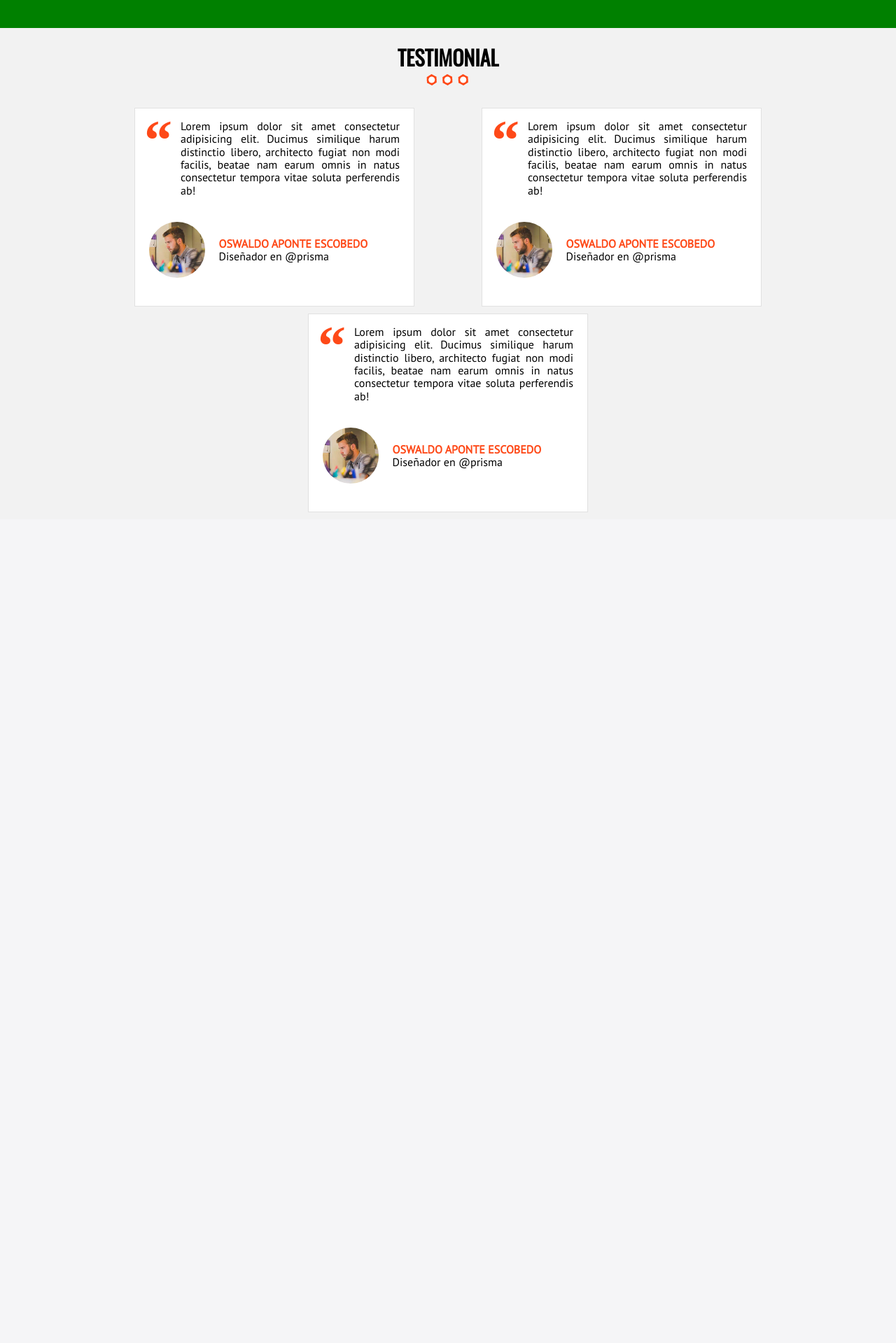
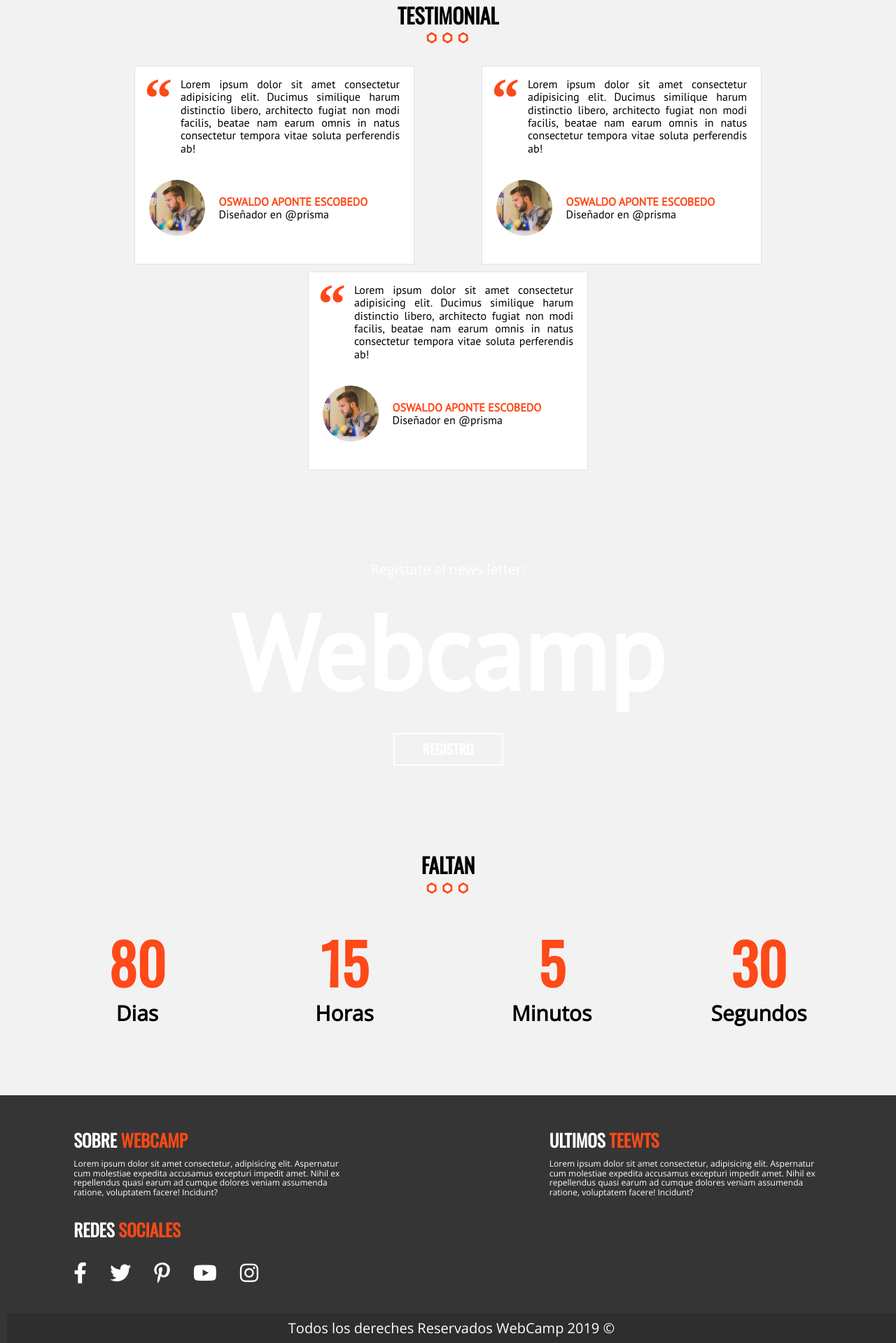
Before and after one commit to Izaird/WebCamp, a PHP site: page / in a window 1280 px wide. Shown: the part 4438-6357 px from the top of the page at 70% size. Before the commit the page ends 5170 px from the top, so only its background shows below. Run offline with PHP 8.4, Linux system fonts and the light colour scheme; a map, chart or similar area stays blank.

Commit message:
index terminado

```diff
--- a/css/style.css
+++ b/css/style.css
@@ -539,14 +539,14 @@ div.invitado:hover p{
 /* Contador */
 .parallax::before{
     width: 100%;
-    height: 100%;
-    background-size: cover;
+    height: 100% ;
+    background-size: cover !important;
     position: absolute;
     top: 0;
     left: 0;
-    background-position: center center;
-    background-repeat: no-repeat;
-    background-attachment: fixed;
+    background-position: center center !important;
+    background-repeat: no-repeat !important;
+    background-attachment: fixed !important;
 }
 .contador{
     position: relative;
@@ -583,6 +583,10 @@ ul.resumen-evento li{
     font-size: 8rem;
     margin-bottom: 1rem;
     display: block;
+    font-weight: bold;
+    font-family: var(--fuente_3);
+    margin-top: 2rem;
+
 }
 
 /* precios */
@@ -712,3 +716,101 @@ ul.lista-precios{
     border-radius: 50%;
     margin: 2rem;
 }
+
+
+/* Newsletter */
+
+.newsletter{
+    position: relative;
+    height: auto;
+}
+
+.newsletter::before{
+    background: url(../img/bg-newsletter.jpg);
+    content: '';
+    filter: brightness(0.4);
+
+
+}
+
+.newsletter .contenido{
+    padding: 10rem 0;
+    color: white;
+    text-align: center;
+    position: relative;
+}
+
+.newsletter p{
+    font-size: 2rem;
+}
+
+.newsletter h3{
+    color: white;
+    font-size: 15rem !important;
+}
+
+.transparente{
+    background: none;
+}
+
+
+/* Cuenta regresiva */
+.cuenta-regresiva ul{
+   display: flex;
+   justify-content: space-evenly;
+   flex-wrap: wrap;
+}
+
+.cuenta-regresiva ul li{
+    font-size: 3rem;
+    font-weight: bold;
+    flex-basis: 20rem;
+    text-align: center;
+}
+
+/* Footer */
+footer.site-footer{
+    background: #353535;
+    margin-top: 10rem;
+    padding: 5rem 0 0 1rem;
+}
+
+.site-footer .contenedor{
+    display: flex;
+    flex-wrap: wrap;
+    justify-content: space-between;
+}
+
+
+.site-footer .contenido{
+    flex-basis: 40rem;
+    color: white;
+    margin-bottom: 2rem;
+    font-size: 1.2rem;
+}
+
+.site-footer .contenido h3{
+    color: white ;
+    text-transform: uppercase;
+    font-weight: bold;
+    font-family: var(--fuente_3);
+}
+
+
+.site-footer .contenido h3 span{
+    color: var(--secundario);
+}
+
+.site-footer .contenedor nav{
+    padding-top: 3rem;
+}
+
+
+.copyrigth{
+    background: #2e2e2e;
+    color: white;
+    text-align: center;
+    margin: 2rem  0 0 0;
+    font-size: 2rem;
+    padding: 1rem 0;
+}
--- a/index.html
+++ b/index.html
@@ -234,7 +234,9 @@
         <div class="testimonial contenedor">
             <blockquote>
                 <p>
-                    Lorem ipsum dolor sit amet consectetur adipisicing elit. Ducimus similique harum distinctio libero, architecto fugiat non modi facilis, beatae nam earum omnis in natus consectetur tempora vitae soluta perferendis ab!
+                    Lorem ipsum dolor sit amet consectetur adipisicing elit. Ducimus similique harum distinctio libero,
+                    architecto fugiat non modi facilis, beatae nam earum omnis in natus consectetur tempora vitae soluta
+                    perferendis ab!
                 </p>
                 <footer class="info-testimonial">
                     <img src="img/testimonial.jpg" alt="Imagen testimonial">
@@ -243,7 +245,9 @@
             </blockquote>
             <blockquote>
                 <p>
-                    Lorem ipsum dolor sit amet consectetur adipisicing elit. Ducimus similique harum distinctio libero, architecto fugiat non modi facilis, beatae nam earum omnis in natus consectetur tempora vitae soluta perferendis ab!
+                    Lorem ipsum dolor sit amet consectetur adipisicing elit. Ducimus similique harum distinctio libero,
+                    architecto fugiat non modi facilis, beatae nam earum omnis in natus consectetur tempora vitae soluta
+                    perferendis ab!
                 </p>
                 <footer class="info-testimonial">
                     <img src="img/testimonial.jpg" alt="Imagen testimonial">
@@ -252,7 +256,9 @@
             </blockquote>
             <blockquote>
                 <p>
-                    Lorem ipsum dolor sit amet consectetur adipisicing elit. Ducimus similique harum distinctio libero, architecto fugiat non modi facilis, beatae nam earum omnis in natus consectetur tempora vitae soluta perferendis ab!
+                    Lorem ipsum dolor sit amet consectetur adipisicing elit. Ducimus similique harum distinctio libero,
+                    architecto fugiat non modi facilis, beatae nam earum omnis in natus consectetur tempora vitae soluta
+                    perferendis ab!
                 </p>
                 <footer class="info-testimonial">
                     <img src="img/testimonial.jpg" alt="Imagen testimonial">
@@ -261,6 +267,64 @@
             </blockquote>
         </div>
     </section>
+
+    <div class="newsletter parallax">
+        <div class="contenido contenedor">
+            <p>Registate al news letter:</p>
+            <h3>Webcamp</h3>
+            <a href="#" class="button transparente">Registro</a>
+        </div>
+    </div>
+
+    <section class="seccion">
+        <div class="cuenta-regresiva">
+            <h2>faltan</h2>
+            <ul>
+                <li>
+                    <p class="numero">80</p>
+                    Dias
+                </li>
+                <li>
+                    <p class="numero">15</p>
+                    Horas
+                </li>
+                <li>
+                    <p class="numero">5</p>
+                    Minutos
+                </li>
+                <li>
+                    <p class="numero">30</p>
+                    Segundos
+                </li>
+            </ul>
+        </div>
+    </section>
+
+    <footer class="site-footer">
+        <div class="contenedor">
+            <div class="footer-informacion contenido">
+                <h3>Sobre <span>Webcamp</span></h3>
+                <p>Lorem ipsum dolor sit amet consectetur, adipisicing elit. Aspernatur cum molestiae expedita accusamus excepturi impedit amet. Nihil ex repellendus quasi earum ad cumque dolores veniam assumenda ratione, voluptatem facere! Incidunt?</p>
+            </div>
+            <div class="ultimos-tweets contenido">
+                <h3>Ultimos <span>teewts</span></h3>
+                <p>Lorem ipsum dolor sit amet consectetur, adipisicing elit. Aspernatur cum molestiae expedita accusamus excepturi impedit amet. Nihil ex repellendus quasi earum ad cumque dolores veniam assumenda ratione, voluptatem facere! Incidunt?</p>
+            </div>
+            <div class="menu contenido">
+                <h3>Redes <span>sociales</span></h3>
+                <nav class="redes-sociales ">
+                    <a href="#"><i class="fab fa-facebook-f"></i></a>
+                    <a href="#"><i class="fab fa-twitter"></i></a>
+                    <a href="#"><i class="fab fa-pinterest-p"></i></a>
+                    <a href="#"><i class="fab fa-youtube"></i></a>
+                    <a href="#"><i class="fab fa-instagram"></i></a>
+                </nav>
+            </div>
+        </div>
+        <p class="copyrigth">
+            Todos los dereches Reservados WebCamp 2019 &copy;
+        </p>
+    </footer>
 </body>
 
 </html>
```
